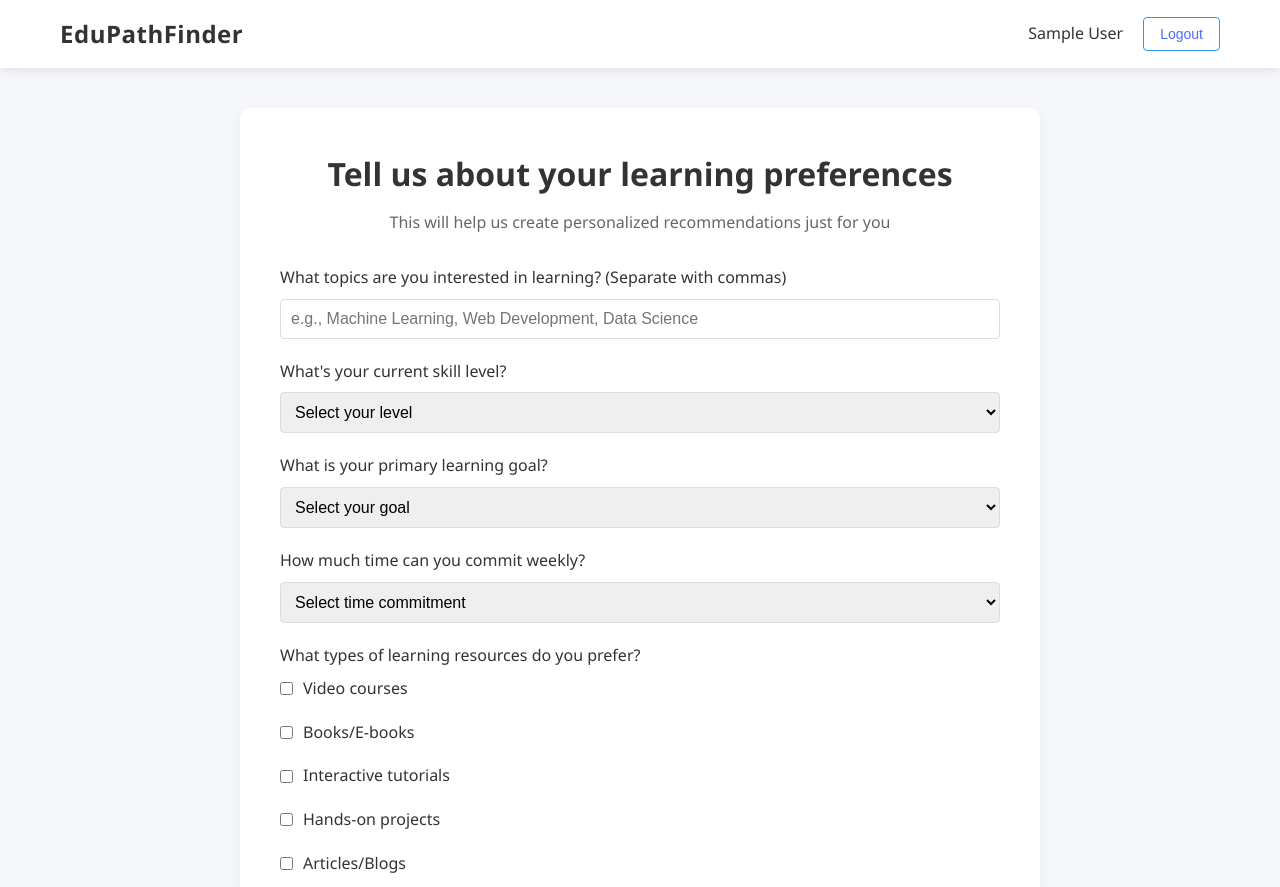
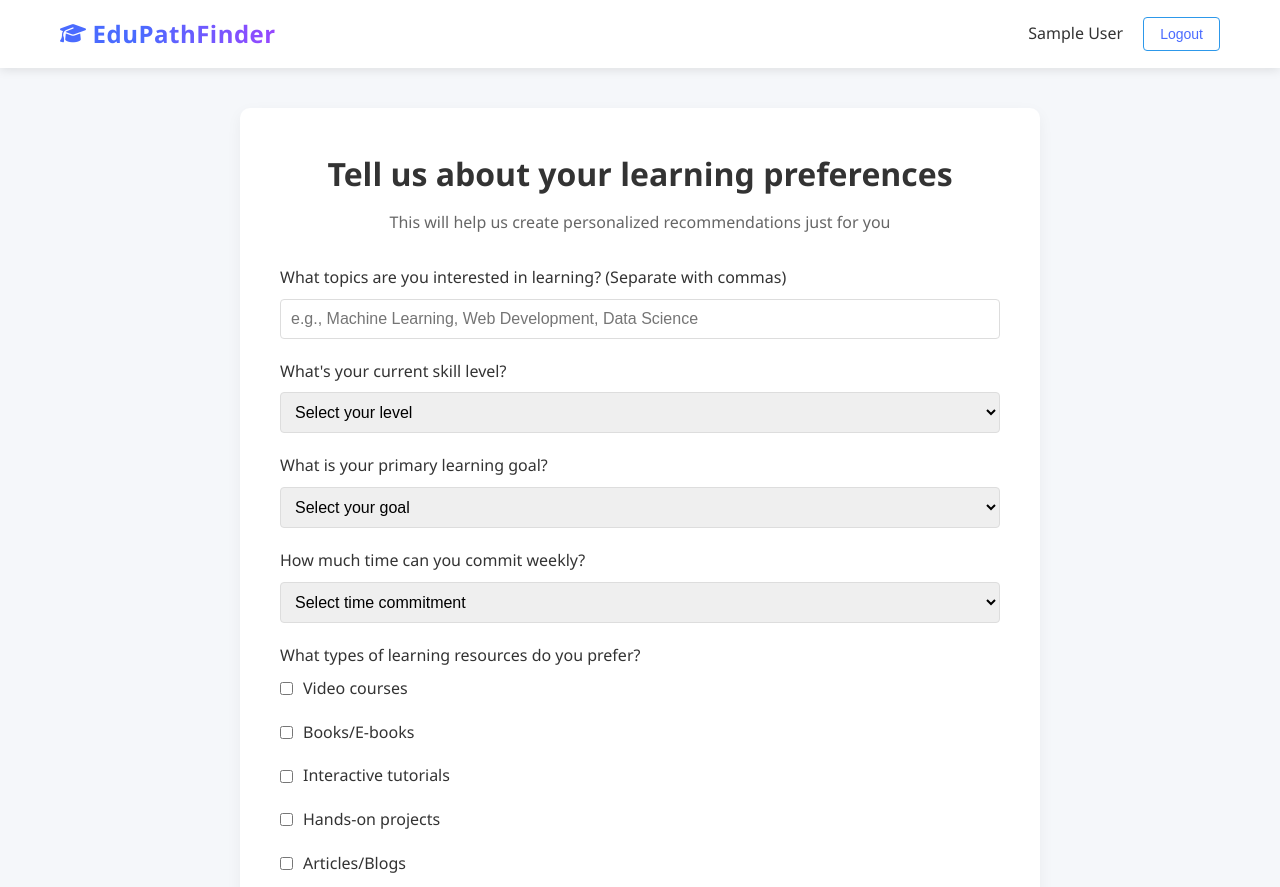
Before and after one commit to DevRushi-engg/edupathfinder, a plain HTML site: page onboarding.html in a window 1280 px wide. Shown: the top 887 px of the page. Drawn offline with Linux system fonts and the light colour scheme; sample sign-in values are in the browser's storage.

Commit message:
Logo update

```diff
--- a/onboarding.html
+++ b/onboarding.html
@@ -5,11 +5,12 @@
     <meta name="viewport" content="width=device-width, initial-scale=1.0">
     <title>Get Started - EduPathFinder</title>
     <link rel="stylesheet" href="styles.css">
+    <link rel="stylesheet" href="https://cdnjs.cloudflare.com/ajax/libs/font-awesome/6.4.0/css/all.min.css">
 </head>
 <body>
     <header>
         <nav>
-            <div class="logo">EduPathFinder</div>
+            <div class="logo"><i class="fas fa-graduation-cap logo-icon"></i> <span class="logo-edu">Edu</span><span class="logo-path">PathFinder</span></div>
             <div id="user-section">
                 <span id="username-display"></span>
                 <button id="logout-btn" class="btn">Logout</button>
```
Also changed, not shown: dashboard.html (+2 -1 lines).
